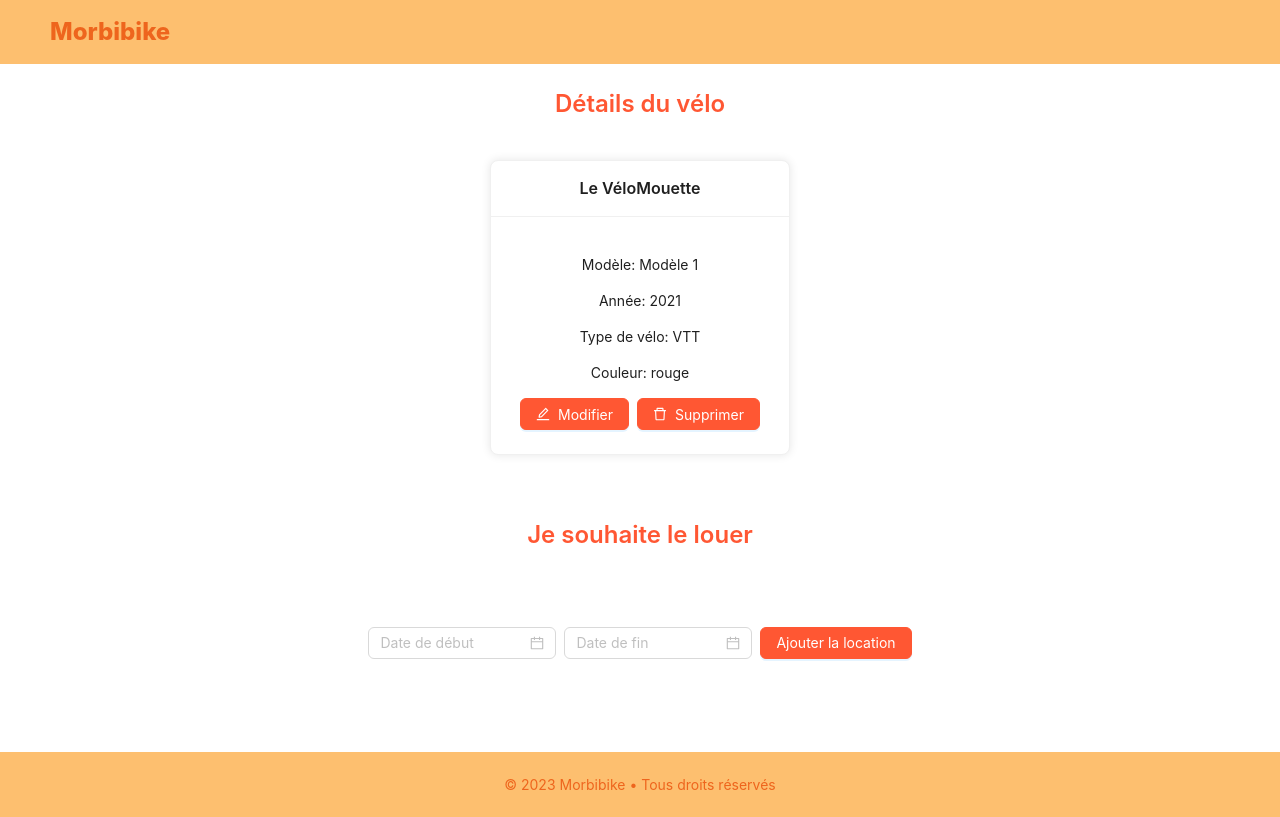
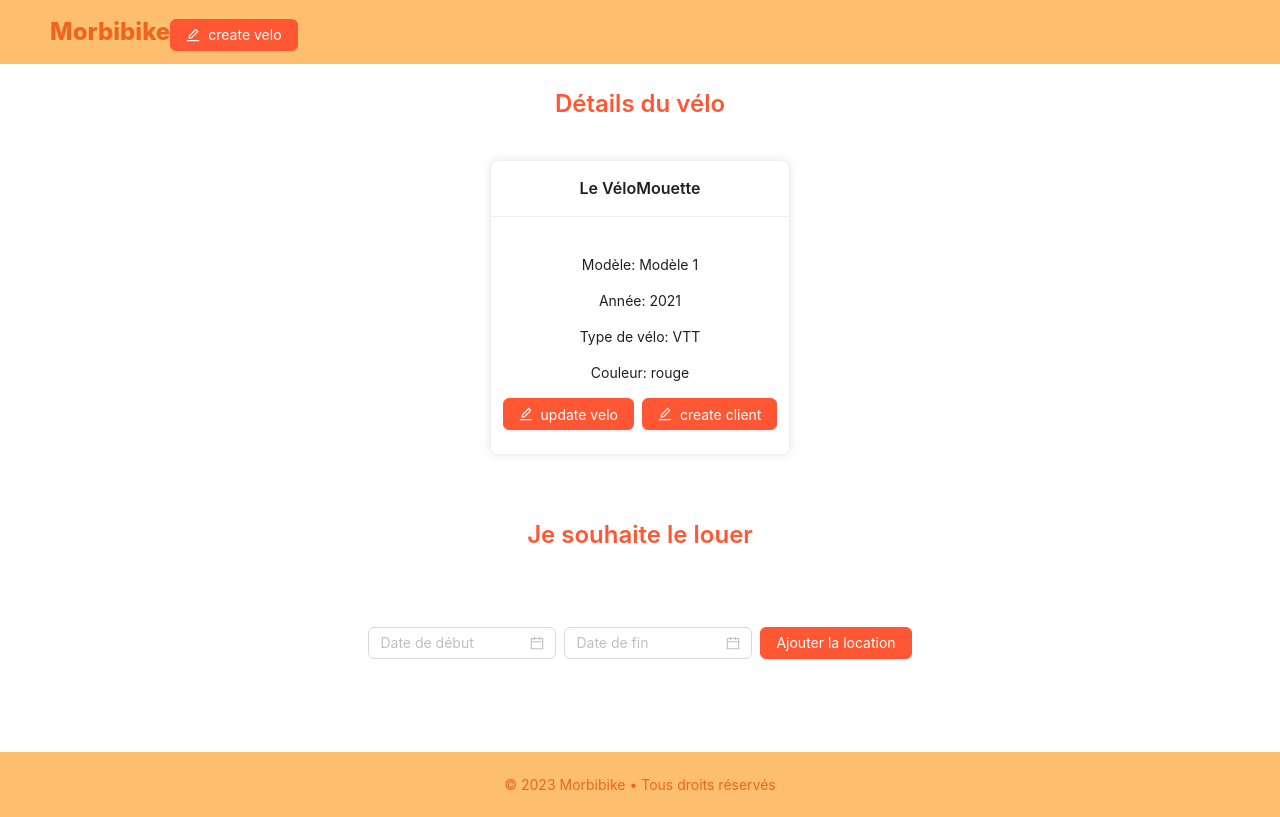
Before and after one commit to IrisKerr/Morbibike, a React (Create React App) app in the folder antd-demo/: page /bike/1 in a window 1280 px wide. Built offline with nearby package versions, Linux system fonts and the light colour scheme.

Commit message:
Add super modal and refactoring

```diff
--- /dev/null
+++ b/antd-demo/src/components/bike/action/Action.tsx
@@ -0,0 +1,35 @@
+import React, { useState } from 'react'
+import { Button } from 'antd' // Importez le composant Modal d'Ant Design
+
+import { EditOutlined } from '@ant-design/icons'
+import { useAppDispatch } from '../../../store/hooks'
+import { open, setEntity } from '../../../store/reducers/superModalSlice'
+import {
+  ActionTypes,
+  SuperModalType,
+} from '../../../modules/super-modal/SuperModalTypes'
+
+interface Props {
+  type: ActionTypes
+  entity: SuperModalType
+}
+
+export const Action = ({ type, entity }: Props) => {
+  const dispatch = useAppDispatch()
+
+  return (
+    <>
+      <Button
+        type="primary"
+        className="ant-btn"
+        onClick={() => dispatch(setEntity({ type: type, entity: entity }))}
+        icon={<EditOutlined />}
+        //   onClick={() => onEditClick(bike)}
+      >
+        {type} {entity}
+      </Button>
+    </>
+  )
+}
+
+export default Action
--- a/antd-demo/src/components/bike/buttons/EditButton.tsx
+++ b/antd-demo/src/components/bike/buttons/EditButton.tsx
@@ -3,9 +3,15 @@ import { Button, Modal } from 'antd' // Importez le composant Modal d'Ant Design
 
 import { EditOutlined } from '@ant-design/icons'
 import Edit from '../../../forms/bike/Edit'
+import { useAppDispatch } from '../../../store/hooks'
+import { open } from '../../../store/reducers/superModalSlice'
+import Action from '../action/Action'
+import { SuperModalType } from '../../../modules/super-modal/SuperModalTypes'
 
 export const EditButton = () => {
   const [isModalVisible, setIsModalVisible] = useState(false)
+
+  const dispatch = useAppDispatch()
 
   const handleShowCreateForm = () => {
     setIsModalVisible(true)
@@ -16,7 +22,11 @@ export const EditButton = () => {
   }
 
   return (
-    <div>
+    <>
+      <Action type="update" entity={SuperModalType.velo} />
+      <Action type="create" entity={SuperModalType.velo} />
+      <Action type="create" entity={SuperModalType.rent} />
+
       <Button
         type="primary"
         className="ant-btn"
@@ -35,7 +45,7 @@ export const EditButton = () => {
       >
         <Edit handleCancel={handleCancel} />
       </Modal>
-    </div>
+    </>
   )
 }
 
--- a/antd-demo/src/components/bike/cards/DetailsCard.tsx
+++ b/antd-demo/src/components/bike/cards/DetailsCard.tsx
@@ -3,6 +3,8 @@ import { Card } from 'antd'
 
 import { Velo } from '../../../models/types'
 import { Bike } from '../Bike'
+import Action from '../action/Action'
+import { SuperModalType } from '../../../modules/super-modal/SuperModalTypes'
 
 interface BikeDetailCardProps {
   bike: Velo // instance de Velo pour afficher les détails d'un vélo spécifique
@@ -29,8 +31,8 @@ export const DetailsCard: React.FC<BikeDetailCardProps> = ({ bike }) => {
         <p>Type de vélo: {bike.bikeType}</p>
         <p>Couleur: {bike.color}</p>
         <div style={buttonContainerStyle}>
-          <Bike.EditButton />
-          <Bike.DeleteButton />
+          <Action type="update" entity={SuperModalType.velo} />
+          <Action type="create" entity={SuperModalType.client} />
         </div>
       </Card>
     </>
--- /dev/null
+++ b/antd-demo/src/forms/bike/BikeForm.tsx
@@ -0,0 +1,14 @@
+import { useAppSelector } from '../../store/hooks'
+import Create from './Create'
+import Update from './Edit'
+
+export const BikeForm = () => {
+  const { isOpen, type, entity } = useAppSelector((state) => state.superModal)
+
+  return (
+    <>
+      {type === 'create' && <Create handleCancel={() => {}} />}
+      {type === 'update' && <Update handleCancel={() => {}} />}
+    </>
+  )
+}
--- a/antd-demo/src/layouts/MainLayout.tsx
+++ b/antd-demo/src/layouts/MainLayout.tsx
@@ -7,6 +7,9 @@ import React, { ReactNode } from 'react'
 // imports de AntDesign
 import { Layout, Space } from 'antd'
 import { Link, Outlet } from 'react-router-dom'
+import SuperModal from '../modules/super-modal/SuperModal'
+import Action from '../components/bike/action/Action'
+import { SuperModalType } from '../modules/super-modal/SuperModalTypes'
 const { Header, Footer, Content } = Layout
 
 const headerStyle: React.CSSProperties = {
@@ -54,6 +57,7 @@ const MainLayout: React.FC = ({}) => {
           <Link to={'/'} style={linkStyle}>
             Morbibike
           </Link>
+          <Action type="create" entity={SuperModalType.velo} />
         </Header>
         <Content style={contentStyle}>
           <Outlet />
@@ -61,6 +65,7 @@ const MainLayout: React.FC = ({}) => {
         <Footer style={footerStyle}>
           © 2023 Morbibike • Tous droits réservés
         </Footer>
+        <SuperModal />
       </Layout>
     </Space>
   )
--- /dev/null
+++ b/antd-demo/src/modules/super-modal/SuperModal.tsx
@@ -0,0 +1,35 @@
+import { Modal } from 'antd'
+import { useAppDispatch, useAppSelector } from '../../store/hooks'
+import { close } from '../../store/reducers/superModalSlice'
+import { SuperModalType, getTitle } from './SuperModalTypes'
+import Edit from '../../forms/bike/Edit'
+import Create from '../../forms/bike/Create'
+import { BikeForm } from '../../forms/bike/BikeForm'
+
+export const SuperModal = () => {
+  const { isOpen, type, entity } = useAppSelector((state) => state.superModal)
+  const dispatch = useAppDispatch()
+
+  const onClose = () => {
+    dispatch(close())
+  }
+
+  const forms = {
+    [SuperModalType.velo]: <BikeForm />,
+    [SuperModalType.rent]: <></>,
+    [SuperModalType.client]: <>Formulaire des client</>,
+  }
+
+  return (
+    <Modal
+      title={getTitle(type, entity)}
+      open={isOpen}
+      onCancel={onClose}
+      footer={null}
+    >
+      <>{entity && forms[entity]}</>
+    </Modal>
+  )
+}
+
+export default SuperModal
--- /dev/null
+++ b/antd-demo/src/modules/super-modal/SuperModalTypes.tsx
@@ -0,0 +1,28 @@
+export enum SuperModalType {
+  velo = 'velo',
+  rent = 'rent',
+  client = 'client',
+}
+
+export type ActionTypes = 'create' | 'update' | 'view' | 'delete'
+
+const titles = {
+  [SuperModalType.velo]: {
+    ['create' as ActionTypes]: 'Pealos creator',
+    ['update' as ActionTypes]: 'Edit velo',
+  },
+  [SuperModalType.rent]: {
+    ['create' as ActionTypes]: 'Create new rent',
+    ['update' as ActionTypes]: 'Edit rent',
+  },
+  [SuperModalType.client]: {
+    ['create' as ActionTypes]: 'Create new client',
+    ['update' as ActionTypes]: 'Edit client',
+  },
+}
+export const getTitle = (
+  type: ActionTypes,
+  entity: SuperModalType | undefined
+) => {
+  return entity && titles[entity][type]
+}
--- /dev/null
+++ b/antd-demo/src/store/reducers/superModalSlice.ts
@@ -0,0 +1,47 @@
+import { createSlice } from '@reduxjs/toolkit'
+import {
+  ActionTypes,
+  SuperModalType,
+} from '../../modules/super-modal/SuperModalTypes'
+
+interface initialStateType {
+  isOpen: boolean
+  type: ActionTypes
+  entity: SuperModalType | undefined
+}
+const initialState: initialStateType = {
+  isOpen: false,
+  type: 'view',
+  entity: undefined,
+}
+
+const superModalSlice = createSlice({
+  name: 'superModal',
+
+  initialState: initialState, // Utilisez initialBikes comme état initial
+  reducers: {
+    open(state) {
+      state.isOpen = true
+    },
+    close(state) {
+      state.isOpen = false
+    },
+    setEntity(
+      state,
+      action: {
+        payload: {
+          type: ActionTypes
+          entity: SuperModalType
+        }
+      }
+    ) {
+      state.type = action.payload.type
+      state.entity = action.payload.entity
+      state.isOpen = true
+    },
+  },
+})
+
+export const { open, close, setEntity } = superModalSlice.actions // Exposez les actions pour être utilisées ailleurs
+
+export default superModalSlice.reducer // Exportez le réducteur
--- a/antd-demo/src/store/store.ts
+++ b/antd-demo/src/store/store.ts
@@ -1,7 +1,7 @@
 import { configureStore } from '@reduxjs/toolkit'
 import bikeReducer from './reducers/bikeSlice'
 import rentalReducer from './reducers/rentalSlice'
-
+import superModalReducer from './reducers/superModalSlice'
 // définition de Rootstate
 export type RootState = ReturnType<typeof store.getState>
 
@@ -10,6 +10,7 @@ export const configureAppStore = () => {
     reducer: {
       bikes: bikeReducer,
       rentals: rentalReducer,
+      superModal: superModalReducer,
     },
   })
 }
```
Also changed, not shown: 1 other file (tests, documents, lock files or other folders).
